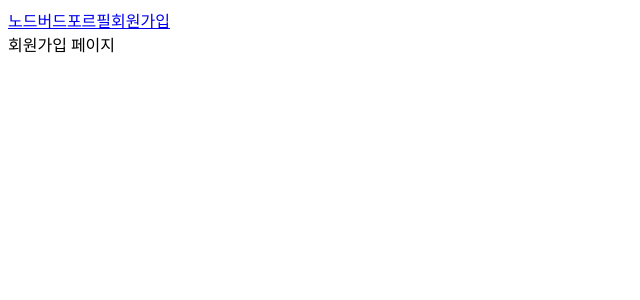
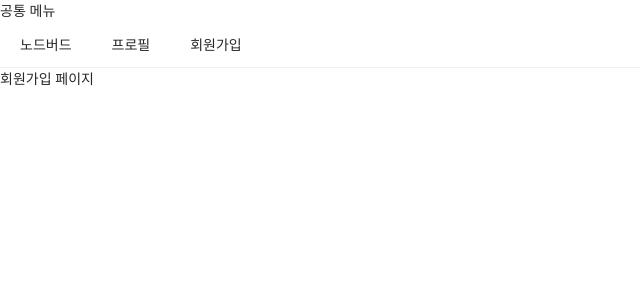
Before and after one commit to Hyun-juhee/react-nodebird, a Next.js app in the folder ch1/front/: page /signup in a window 1280 px wide. Shown: the top 300 px of the page, without its empty margins (0-640 px from the left). Built offline with nearby package versions, Linux system fonts and the light colour scheme.

Commit message:
ant-design과 'styled-component'를 이용, _app.js를 이용해서 메뉴 버튼 디자인

```diff
--- a/ch1/front/components/AppLayout.js
+++ b/ch1/front/components/AppLayout.js
@@ -1,15 +1,22 @@
 import React from 'react';
 import PropTypes from 'prop-types';
 import Link from 'next/link';
+import { Menu } from 'antd';
 
 const AppLayout = ({ children }) => {
   return (
     <div>
-      <div>
-        <Link href="/"><a>노드버드</a></Link>
-        <Link href="/profile"><a>포르필</a></Link>
-        <Link href="/signup"><a>회원가입</a></Link>
-      </div>
+      <Menu mode="horizontal">
+        <Menu.Item>
+          <Link href="/"><a>노드버드</a></Link>
+        </Menu.Item>
+        <Menu.Item>
+          <Link href="/profile"><a>프로필</a></Link>
+        </Menu.Item>
+        <Menu.Item>
+          <Link href="/signup"><a>회원가입</a></Link>
+        </Menu.Item>
+      </Menu>
       {children}
     </div>
   )
--- a/ch1/front/package.json
+++ b/ch1/front/package.json
@@ -9,10 +9,13 @@
   "author": "moonhopark",
   "license": "ISC",
   "dependencies": {
+    "@ant-design/icons": "^4.4.0",
+    "antd": "^4.11.2",
     "next": "^9.5.5",
     "prop-types": "^15.7.2",
     "react": "^17.0.1",
-    "react-dom": "^17.0.1"
+    "react-dom": "^17.0.1",
+    "styled-components": "^5.2.1"
   },
   "devDependencies": {
     "eslint": "^7.18.0",
--- /dev/null
+++ b/ch1/front/pages/_app.js
@@ -0,0 +1,18 @@
+import React from 'react';
+import PropTypes from 'prop-types';
+import 'antd/dist/antd.css'
+
+const NodeBird = ({ Component }) => {
+  return (
+    <>
+      <div>공통 메뉴</div>
+      <Component />
+    </>
+  )
+}
+
+NodeBird.propTypes = {
+  Component: PropTypes.elementType.isRequired,
+}
+
+export default NodeBird;
```
Also changed, not shown: 1 other file (tests, documents, lock files or other folders).
